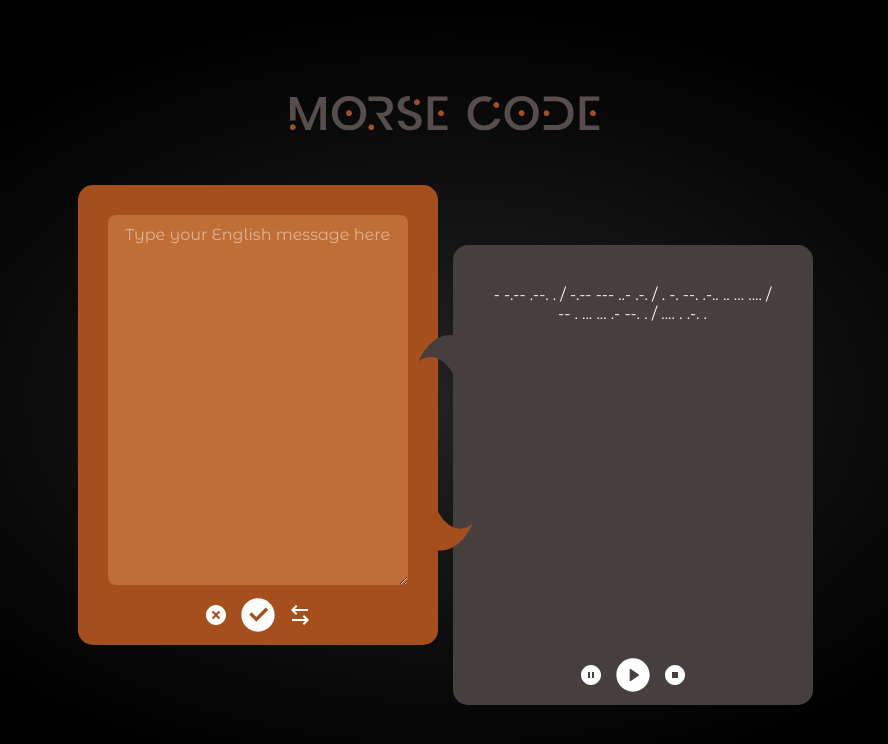
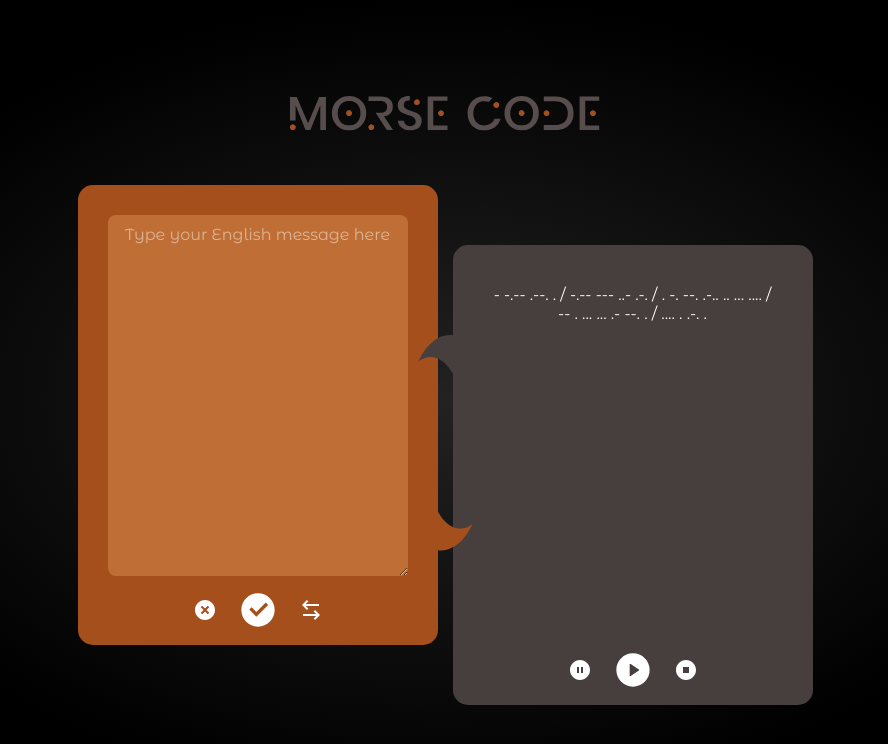
Before and after one commit to Emily-Graham/remorse-code, a React (Create React App) app: page / in a window 1280 px wide. Shown: the top 744 px of the page, without its empty margins (195-1083 px from the left). Built offline with nearby package versions, Linux system fonts and the light colour scheme.

Commit message:
fixed button scaling for swap button

```diff
--- a/src/components/Buttons/Buttons.jsx
+++ b/src/components/Buttons/Buttons.jsx
@@ -1,25 +1,36 @@
 import styles from "./Buttons.module.scss";
+import { useState } from "react";
+import { useEffect } from "react";
 import {
   pause,
-  pause_disabled,
   play,
-  play_disabled,
   stop,
-  stop_disabled,
   reset,
   submit,
   swap,
 } from "./../../data/svgButtons";
 
 const Buttons = ({ resetText, SpeechBubbleId, morseToEnglish, setMorseToEnglish, checkConversion }) => {
+
+  const [disable, setDisable] = useState(false);
+  let sideButtons = [styles.Button, styles.Button_side];
+  let mainButton = [styles.Button, styles.Button_main];
   let buttons;
-  let sideButtons = [styles.Button_side];
-  let mainButton = [styles.Button_main];
 
-  //SWAP BUTTON CLICKED - useEffect to also activate clearTextField?
+  //SWAP BUTTON CLICKED
   const toggleMorse = () => {
-    setMorseToEnglish(!morseToEnglish); //toggle between morse<=>English
-    console.log(`morse => English: ${morseToEnglish}`);
+    setMorseToEnglish(!morseToEnglish);
+  }
+
+  //disable buttons when translatig
+  useEffect(() => {
+    setDisable(!disable);
+    console.log(`morseToEnglish: ${morseToEnglish}`);
+    console.log(`disabled: ${disable}`);
+  }, [morseToEnglish])
+
+  const logHello = () => {
+    console.log(`hello, I got clicked!`);
   }
 
   //display text buttons for "orange" SpeechBubble, sound for "grey"
@@ -38,14 +49,14 @@ const Buttons = ({ resetText, SpeechBubbleId, morseToEnglish, setMorseToEnglish,
       </>
     : buttons =
     <>
-      <button className={ sideButtons.join(" ") }>
-        { morseToEnglish ? pause_disabled : pause }
+      <button className={ sideButtons.join(" ") } onClick={ logHello } disabled={ disable }>
+        { pause }
       </button>
-      <button className={ mainButton.join(" ") }>
-        { morseToEnglish ? play_disabled : play }
+      <button className={ mainButton.join(" ") } onClick={ logHello } disabled={ disable }>
+        { play }
       </button>
-      <button className={ sideButtons.join(" ") }>
-        { morseToEnglish ? stop_disabled : stop }
+      <button className={ sideButtons.join(" ") } onClick={ logHello } disabled={ disable }>
+        { stop }
       </button>
     </>
   ;
--- a/src/components/Buttons/Buttons.module.scss
+++ b/src/components/Buttons/Buttons.module.scss
@@ -3,42 +3,46 @@
 @import "./../../sassStyles/palette";
 
 .Button {
+  cursor: pointer;
+  padding: 0px;
+  background-color: transparent;
+  border: none;
 
-  cursor: pointer;
+  &:hover {
+    transform: scale(1.5, 1.5);
+  }
+
+  &:enabled {
+    transition: all 0.25s ease-in-out;
+  }
+
+  &:disabled {
+    transition: none;
+    transform: scale(1, 1);
+    cursor: auto;
+  }
 
   &_container {
+    position: relative;
     display: flex;
-    justify-content: center;
+    justify-content: space-between;
     align-items: center;
-    margin: 10px;
+    padding: 10px;
+    @include height-width(50px, 130px);
     @include query-phone {
       margin: 5px;
     }
   }
 
   &_side {
-
-    cursor: pointer;
-    padding: 0px;
-    margin: 0px;
-    @include height-width(24px, 24px);background-color: transparent;
-    border: none;
+    @include height-width(24px, 24px);
   }
 
   &_main {
-
-    cursor: pointer;
-    margin: 0px 10px;
-    padding: 0px;
-    @include height-width(40px, 40px);background-color: transparent;
-    border: none;
+    @include height-width(40px, 40px);
 
     @include query-phone {
       margin: 0px 20px;
     }
   }
-
-  &_disabled {
-    cursor: default;
-  }
 }
--- a/src/data/svgButtons.js
+++ b/src/data/svgButtons.js
@@ -1,10 +1,10 @@
 export const pause =
-  <svg width="24" height="24" viewBox="0 0 24 24" fill="none" xmlns="http://www.w3.org/2000/svg">
+  <svg width="100%" height="100%" viewBox="0 0 24 24" fill="none" xmlns="http://www.w3.org/2000/svg">
   <path d="M12 22C6.477 22 2 17.523 2 12C2 6.477 6.477 2 12 2C17.523 2 22 6.477 22 12C22 17.523 17.523 22 12 22ZM9 9V15H11V9H9ZM13 9V15H15V9H13Z" fill="white"/>
   </svg>;
 
 export const pause_disabled =
-  <svg width="24" height="24" viewBox="0 0 24 24" fill="none" xmlns="http://www.w3.org/2000/svg">
+  <svg width="100%" height="100%" viewBox="0 0 24 24" fill="none" xmlns="http://www.w3.org/2000/svg">
   <path d="M12 22C6.477 22 2 17.523 2 12C2 6.477 6.477 2 12 2C17.523 2 22 6.477 22 12C22 17.523 17.523 22 12 22ZM9 9V15H11V9H9ZM13 9V15H15V9H13Z" fill="#5A5252"/>
   </svg>;
 
@@ -19,17 +19,17 @@ export const play_disabled =
 </svg>;
 
 export const stop =
-  <svg width="24" height="24" viewBox="0 0 24 24" fill="none" xmlns="http://www.w3.org/2000/svg">
+  <svg width="100%" height="100%" viewBox="0 0 24 24" fill="none" xmlns="http://www.w3.org/2000/svg">
   <path d="M12 22C6.477 22 2 17.523 2 12C2 6.477 6.477 2 12 2C17.523 2 22 6.477 22 12C22 17.523 17.523 22 12 22ZM9 9V15H15V9H9Z" fill="white"/>
   </svg>;
 
 export const stop_disabled =
-  <svg width="24" height="24" viewBox="0 0 24 24" fill="none" xmlns="http://www.w3.org/2000/svg">
+  <svg width="100%" height="100%" viewBox="0 0 24 24" fill="none" xmlns="http://www.w3.org/2000/svg">
   <path d="M12 22C6.477 22 2 17.523 2 12C2 6.477 6.477 2 12 2C17.523 2 22 6.477 22 12C22 17.523 17.523 22 12 22ZM9 9V15H15V9H9Z" fill="#5A5252"/>
   </svg>;
 
 export const reset =
-  <svg width="24" height="24" viewBox="0 0 24 24" fill="none" xmlns="http://www.w3.org/2000/svg">
+  <svg width="100%" height="100%" viewBox="0 0 24 24" fill="none" xmlns="http://www.w3.org/2000/svg">
   <path d="M12 22C6.477 22 2 17.523 2 12C2 6.477 6.477 2 12 2C17.523 2 22 6.477 22 12C22 17.523 17.523 22 12 22ZM12 10.586L9.172 7.757L7.757 9.172L10.586 12L7.757 14.828L9.172 16.243L12 13.414L14.828 16.243L16.243 14.828L13.414 12L16.243 9.172L14.828 7.757L12 10.586Z" fill="white"/>
   </svg>;
 
@@ -39,6 +39,6 @@ export const submit =
 </svg>;
 
 export const swap =
-<svg width="24" height="24" viewBox="0 0 24 24" fill="none" xmlns="http://www.w3.org/2000/svg">
+<svg width="100%" height="100%" viewBox="0 0 24 24" fill="none" xmlns="http://www.w3.org/2000/svg">
 <path d="M16.05 12.05L21 17L16.05 21.95L14.636 20.536L17.172 17.999L4 18V16H17.172L14.636 13.464L16.05 12.05ZM7.95 2.05L9.364 3.464L6.828 6H20V8H6.828L9.364 10.536L7.95 11.95L3 7L7.95 2.05V2.05Z" fill="white"/>
 </svg>;
```
